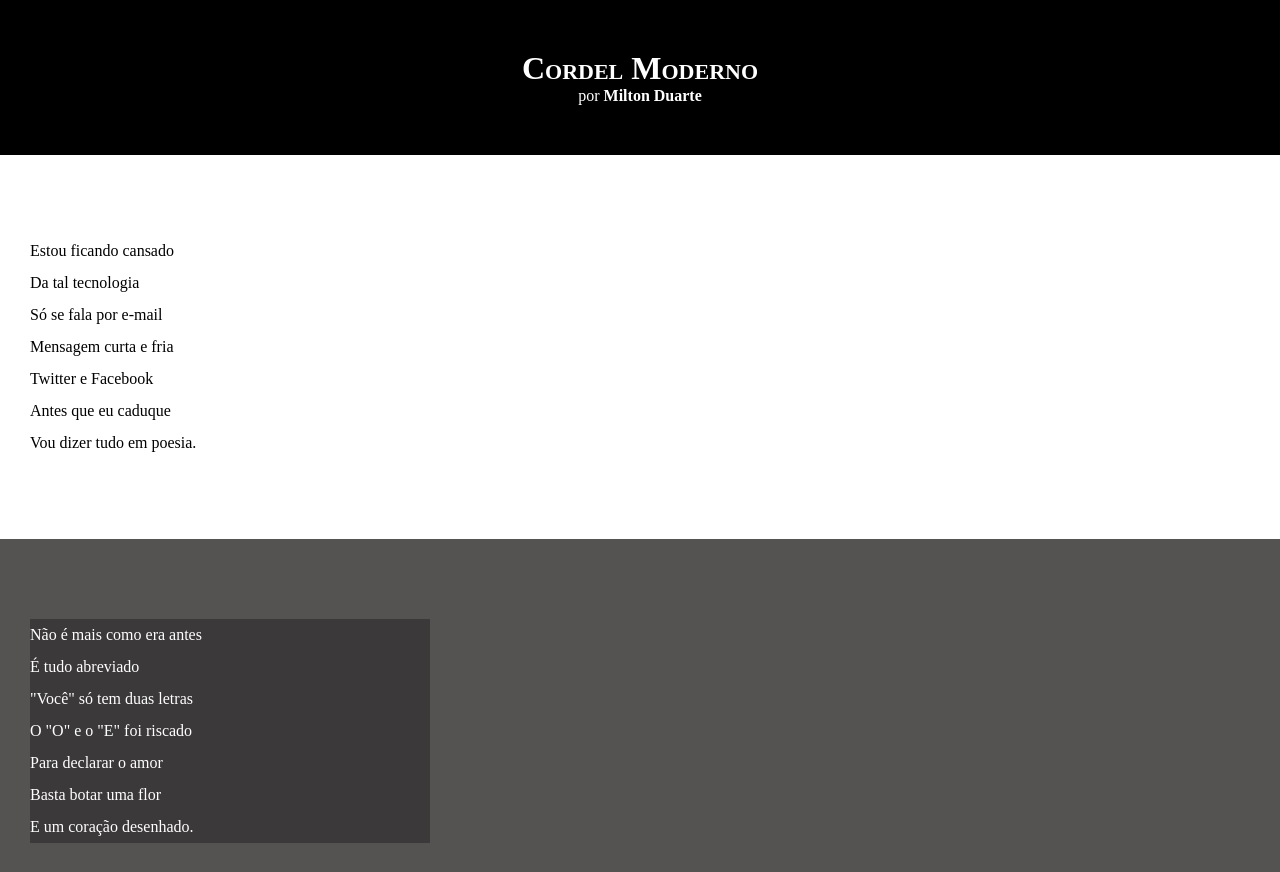
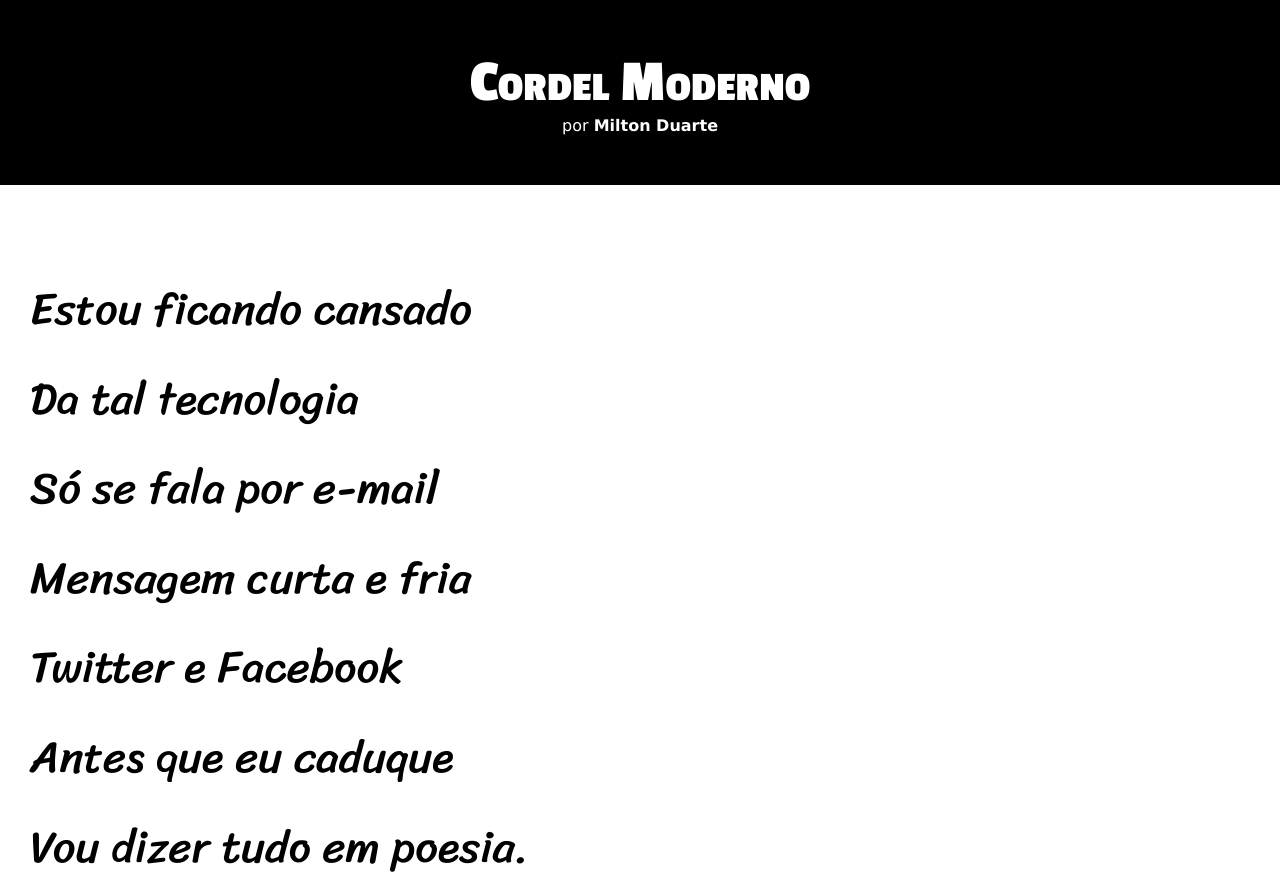
Before and after one commit to silva-caique/HTML-CSS, a plain HTML site: page Desafios/desafio012/inder.html in a window 1280 px wide. Shown: the top 872 px of the page. Drawn offline with Linux system fonts and the light colour scheme.

Commit message:
estilizei o projeto

```diff
--- a/Desafios/desafio012/estilo/style.css
+++ b/Desafios/desafio012/estilo/style.css
@@ -1,5 +1,14 @@
 @charset "UTF-8";
 
+@import url('https://fonts.googleapis.com/css2?family=Passion+One:wght@400;700;900&display=swap');
+
+@import url('https://fonts.googleapis.com/css2?family=Sriracha&display=swap');
+
+:root{
+    --font1: verdana, Geneva, Tahoma, sans-serif;
+    --font2: "Passion One", cursive;
+    --font3: "Sriracha", cursive;
+}
 *{
     margin: 0px;
     padding: 0px;
@@ -8,6 +17,7 @@
 html, body{
     min-height: 100vh;
     background-color: rgb(181, 174, 174);
+    font-family: var(--font1);
 }
 
 header{
@@ -19,6 +29,8 @@ header{
 header > h1{
     padding-top: 50px;
     font-variant: small-caps;
+    font-family: var(--font2);
+    font-size: 60px;
 
 }
 
@@ -41,6 +53,8 @@ section{
     padding-bottom: 10vh;
     line-height: 2em;
     padding-left: 30px;
+    font-family: var(--font3);
+    font-size: 3.5vw;
 }
 
 section.normal{
@@ -55,7 +69,8 @@ section.imagem{
 }
 
 section.imagem > p{
-    width: 400px;
+    display: inline-block;
+    padding: 5px;
     background-color: rgba(0, 0, 0, 0.304);
 }
 
```
Also changed, not shown: Desafios/desafio012/inder.html (+3 -0 lines).
